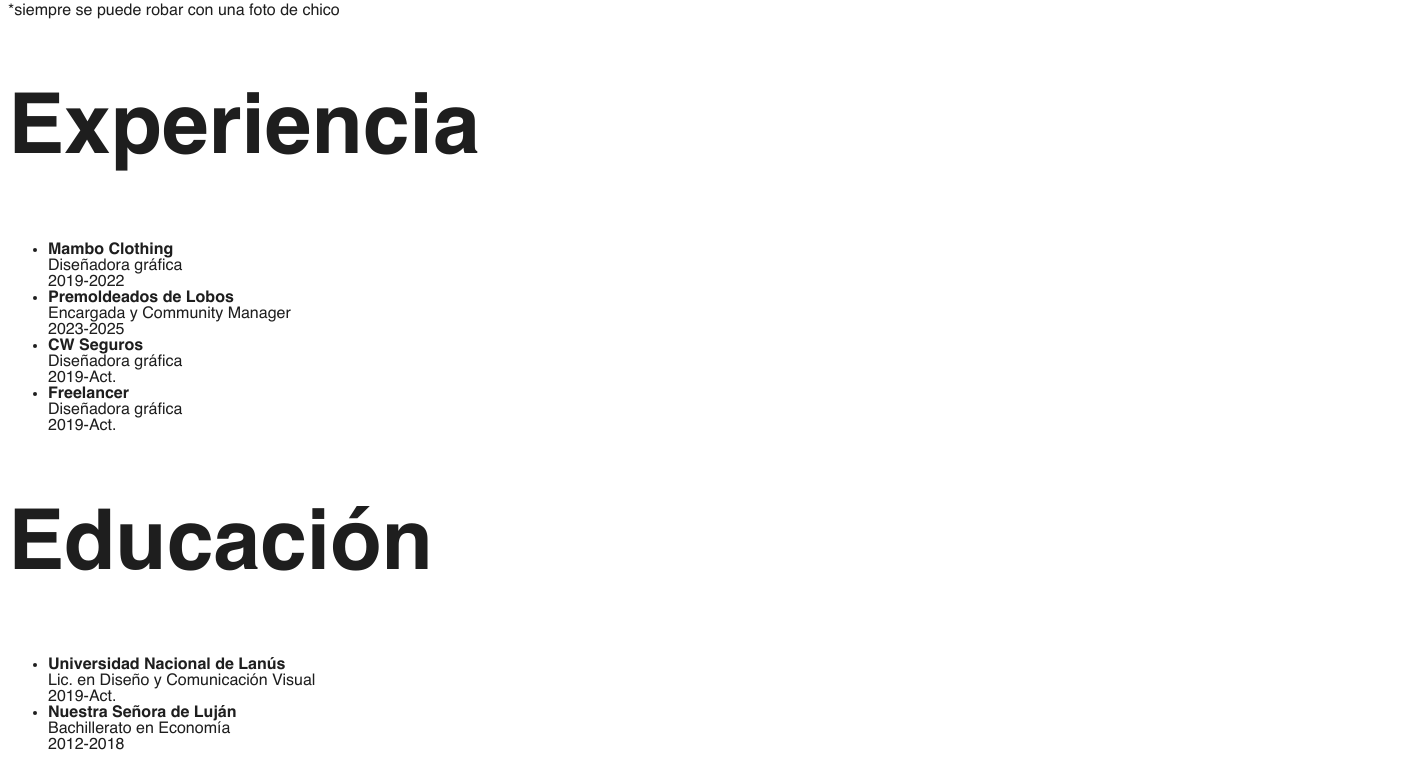
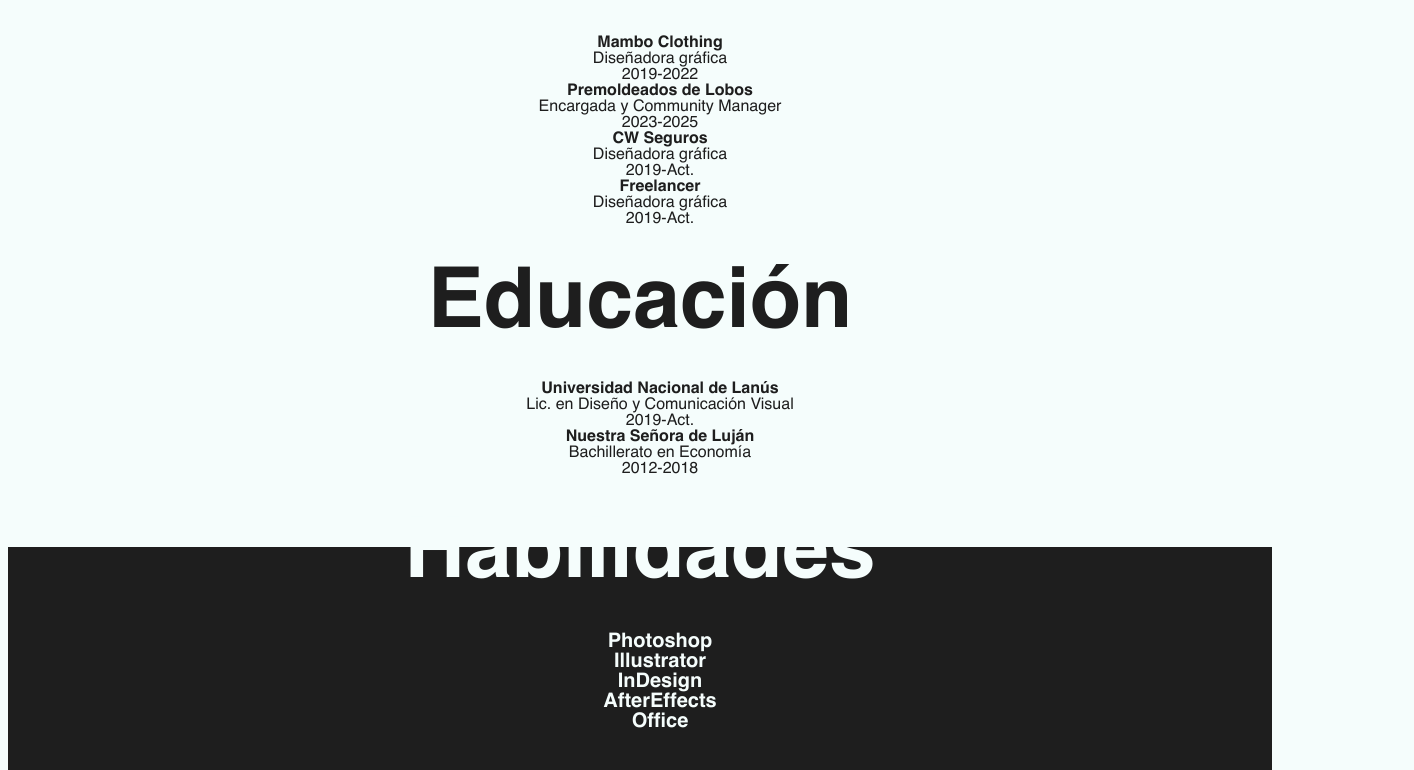
Before and after one commit to malchevskiii/malchevskiii, a plain HTML site: page index.html in a window 1280 px wide. Shown: the part 1182-1952 px from the top of the page, 1414 px wide, since content can reach past the window. Drawn offline with Linux system fonts and the light colour scheme.

Commit message:
cambios?

```diff
--- a/estilos.css
+++ b/estilos.css
@@ -17,6 +17,15 @@
     font-style: normal;
 }
 
+body {
+    background-color: rgb(245, 253, 252);
+}
+
+*{
+    text-align: center;
+    list-style: none;
+}
+
 /* ------------HEADER----------------- */
 
 
@@ -24,6 +33,8 @@ h1 {
     font-family: "Helvetica Bold";
     font-size: 84px;
     color: #1E1E1E;
+    text-align: center;
+    line-height: 15px;
 }
 
 header a {
@@ -34,7 +45,7 @@ header a {
     text-decoration: none;
 }
 
-header a span{
+header a span {
     color: #E0508F;
 }
 
@@ -56,7 +67,7 @@ p {
 
 /* SOBRE MI */
 
-#info-personal span{
+#info-personal span {
     font-family: "Helvetica Bold";
     font-weight: bold;
     font-size: 16px;
@@ -71,7 +82,7 @@ p {
 
 /* EXPERIENCIA */
 
-#experiencia span{
+#experiencia span {
     font-family: "Helvetica Bold";
     font-weight: bold;
     font-size: 16px;
@@ -86,7 +97,7 @@ p {
 
 /* EDUCACION */
 
-#educacion span{
+#educacion span {
     font-family: "Helvetica Bold";
     font-weight: bold;
     font-size: 16px;
@@ -103,18 +114,18 @@ p {
 
 .habilidades {
     font-family: "Helvetica Bold";
-    color: antiquewhite;
+    color: rgb(245, 253, 252);
 
-    width: 1366px;
+    /* width: 1366px;*/
     height: 226px;
     background-color: #1E1E1E;
 }
 
-.habilidades h1{
-    color: antiquewhite;
+.habilidades h1 {
+    color: rgb(245, 253, 252);
 }
 
-.habilidades ul{
+.habilidades ul {
     font-family: "Helvetica Bold";
     font-weight: bold;
     font-size: 20px;
@@ -130,23 +141,23 @@ footer {
     font-weight: bold;
 }
 
-footer a{
+footer a {
     font-size: 20px;
     color: #1E1E1E;
     text-decoration: none;
 }
 
 footer a:hover {
-    color: antiquewhite;
+    color: rgb(245, 253, 252);
 }
 
-footer h1{
+footer h1 {
     font-size: 84px;
     color: #1E1E1E;
 }
 
 .footer {
-    width: 1366px;
+/*    width: 1366px; */
     height: 125px;
     background-color: #E0508F;
 }
--- a/index.html
+++ b/index.html
@@ -3,7 +3,7 @@
 
 <head>
     <meta charset="utf-8" />
-    <title>Martina ˚ʚ♡ɞ˚</title>
+    <title>Martina Malchevski ˚ʚ♡ɞ˚</title>
     <link href="estilos.css" rel="stylesheet" type="text/css">
 </head>
 
```
Also changed, not shown: img/ae.png (added), img/ai.png (added), img/id.png (added), img/off.png (added), img/ph.png (added).
